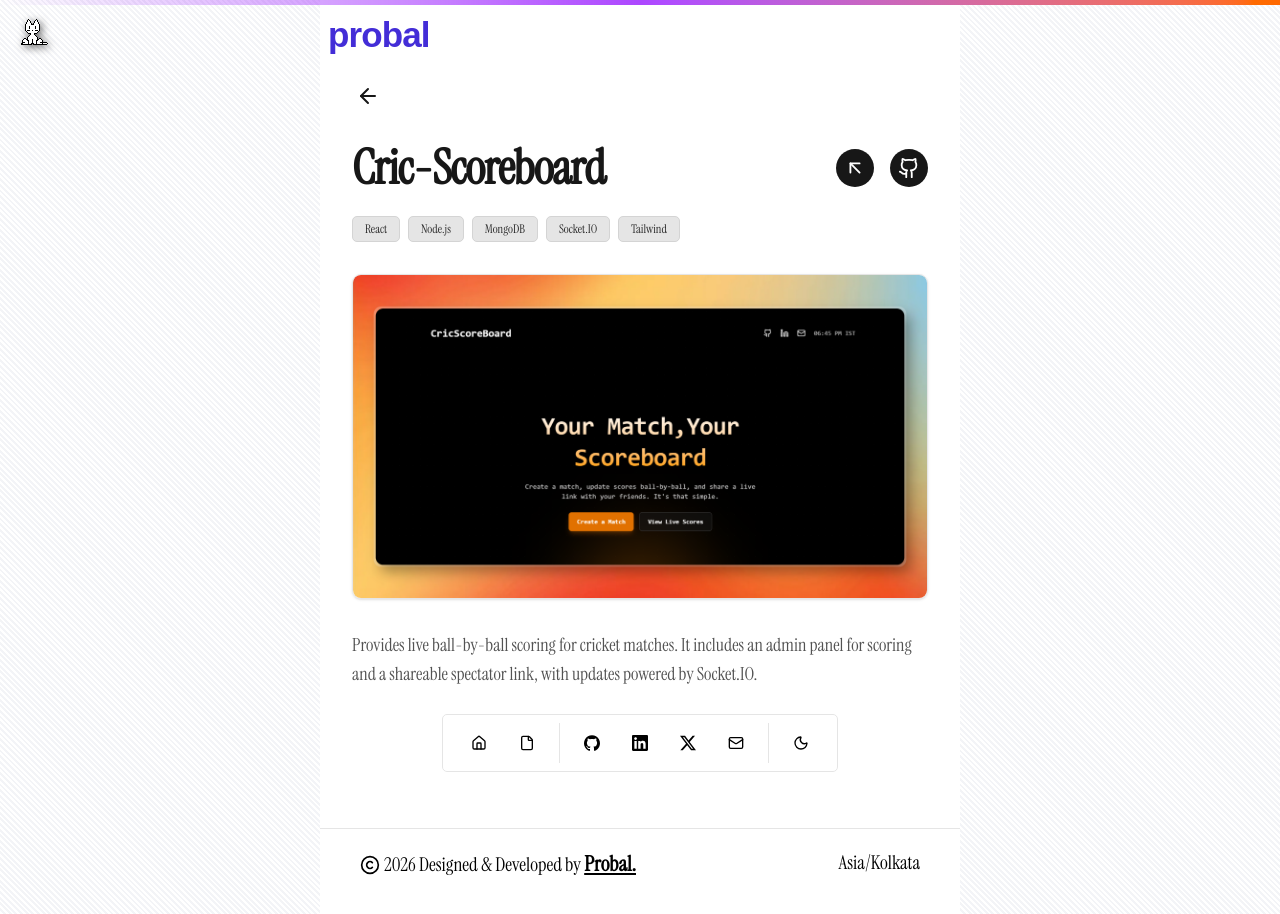
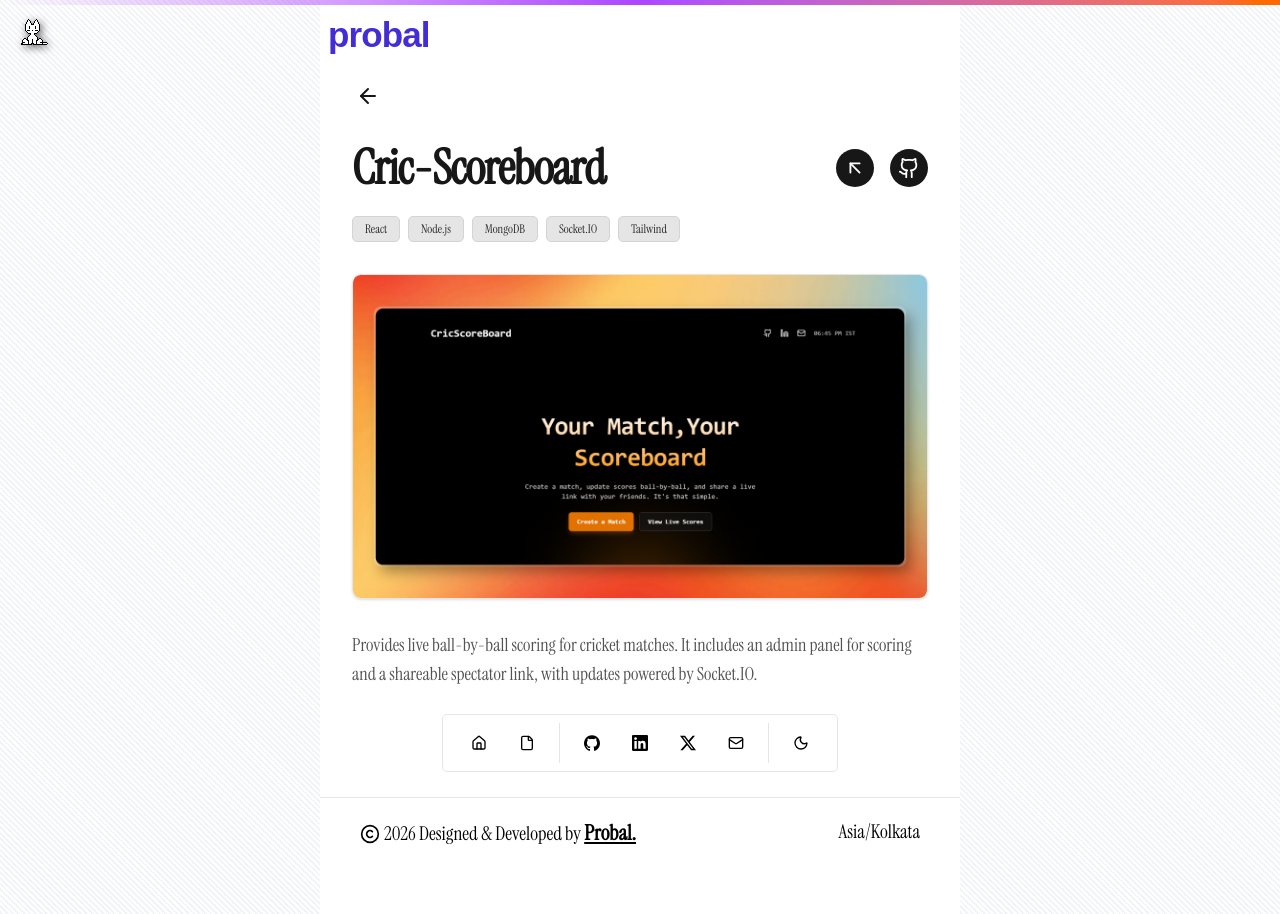
Before and after one commit to prodot-com/probalghoshdev, a Next.js app: page /projects/cricscoreboard in a window 1280 px wide. Shown: the top 914 px of the page. Built offline with nearby package versions, Linux system fonts and the light colour scheme; a web font is replaced by a local one.

Commit message:
fix: remove unnecessary min-height from ProjectPage component for better layout

```diff
--- a/src/app/projects/[slug]/page.tsx
+++ b/src/app/projects/[slug]/page.tsx
@@ -45,7 +45,7 @@ export default async function ProjectPage({
   if (!project) return notFound();
 
 return (
-  <div className="min-h-screen bg-white dark:bg-neutral-900
+  <div className="bg-white dark:bg-neutral-900
                   text-neutral-900 dark:text-white
                   flex justify-center py-20 px-6 sm:px-8 transition-colors selection:bg-orange-300 dark:selection:bg-indigo-500">
 
@@ -121,7 +121,7 @@ return (
       )}
 
       <div className="text-neutral-600 dark:text-neutral-400
-                      leading-relaxed text-lg space-y-2 instrument-serif">
+                      leading-relaxed text-lg instrument-serif">
         <p>{project.description}</p>
       </div>
 
```
